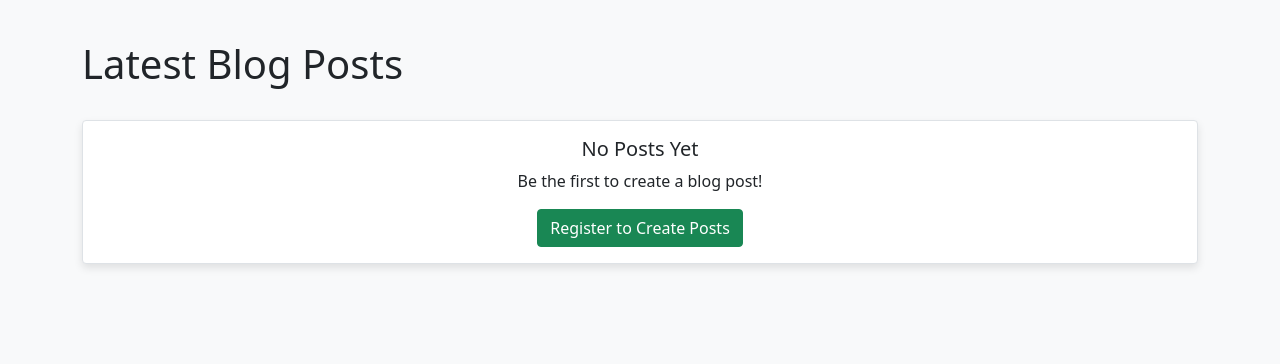
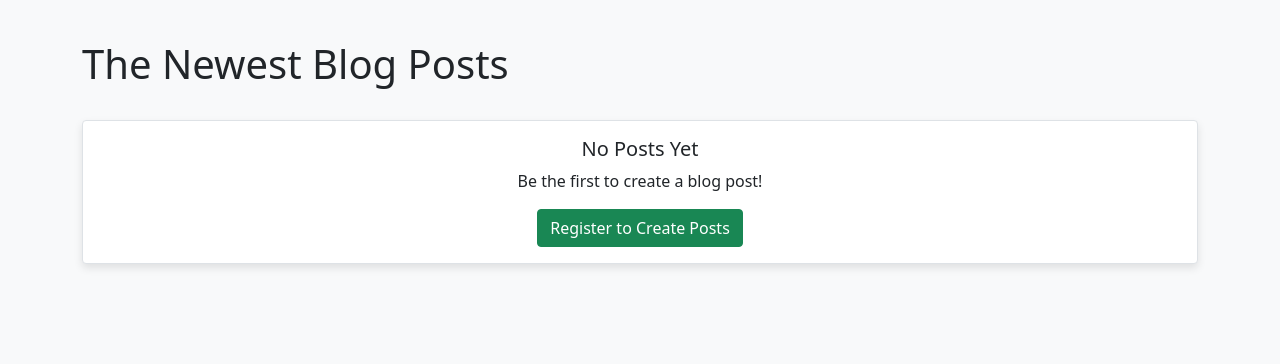
Before and after one commit to UshanBC/flask_blog_app, a Flask app: page / in a window 1280 px wide. Shown: the part 56-420 px from the top of the page. Run offline with Flask 3, Linux system fonts and the light colour scheme; data that the repository does not hold is empty; some libraries are stand-ins or nearby versions.

Commit message:
Change the index.html file

```diff
--- a/templates/index.html
+++ b/templates/index.html
@@ -6,7 +6,7 @@
 <div class="row">
     <div class="col-12">
         <div class="d-flex justify-content-between align-items-center mb-4">
-            <h1>Latest Blog Posts</h1>
+            <h1>The Newest Blog Posts</h1>
             {% if session.user_id %}
             <a href="{{ url_for('add_post') }}" class="btn btn-success">
                 <i class="fas fa-plus"></i> Add New Post
```
